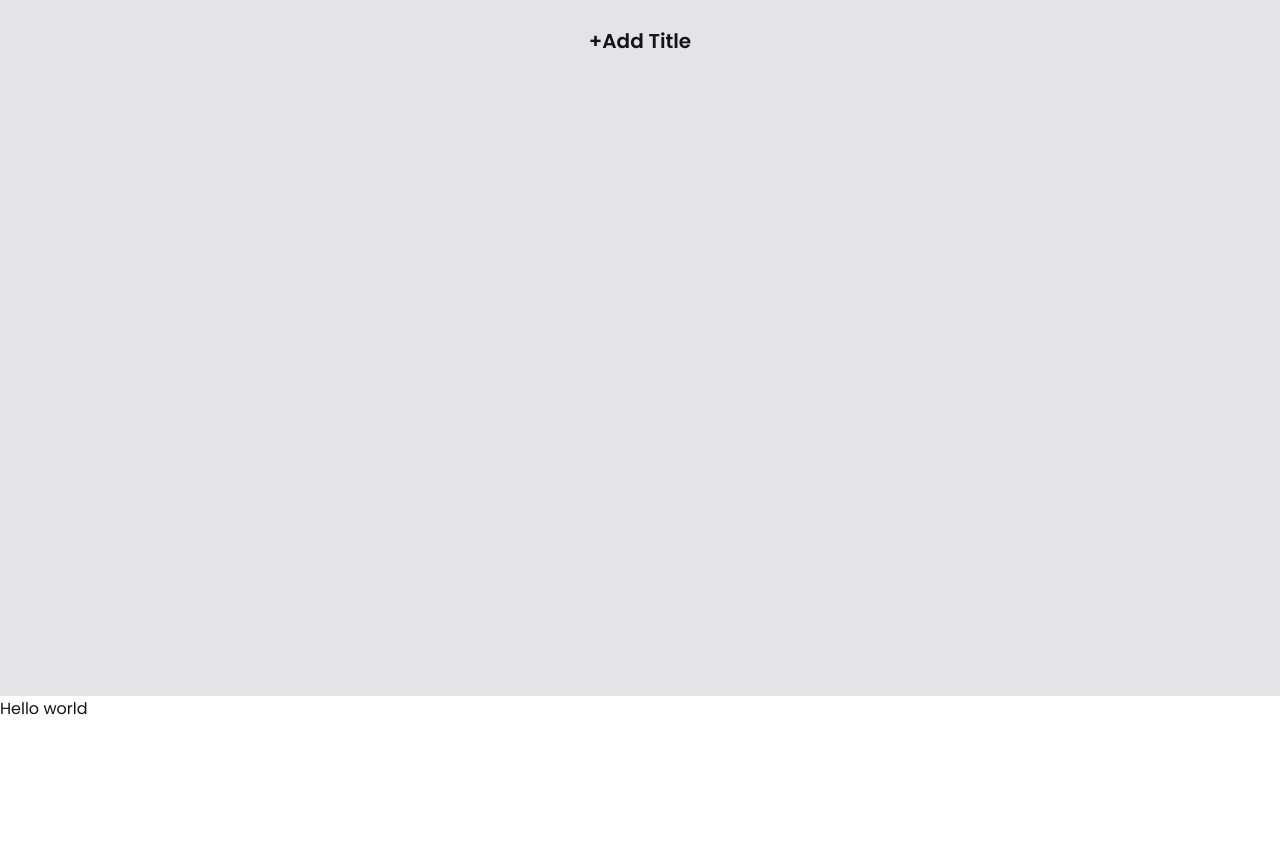
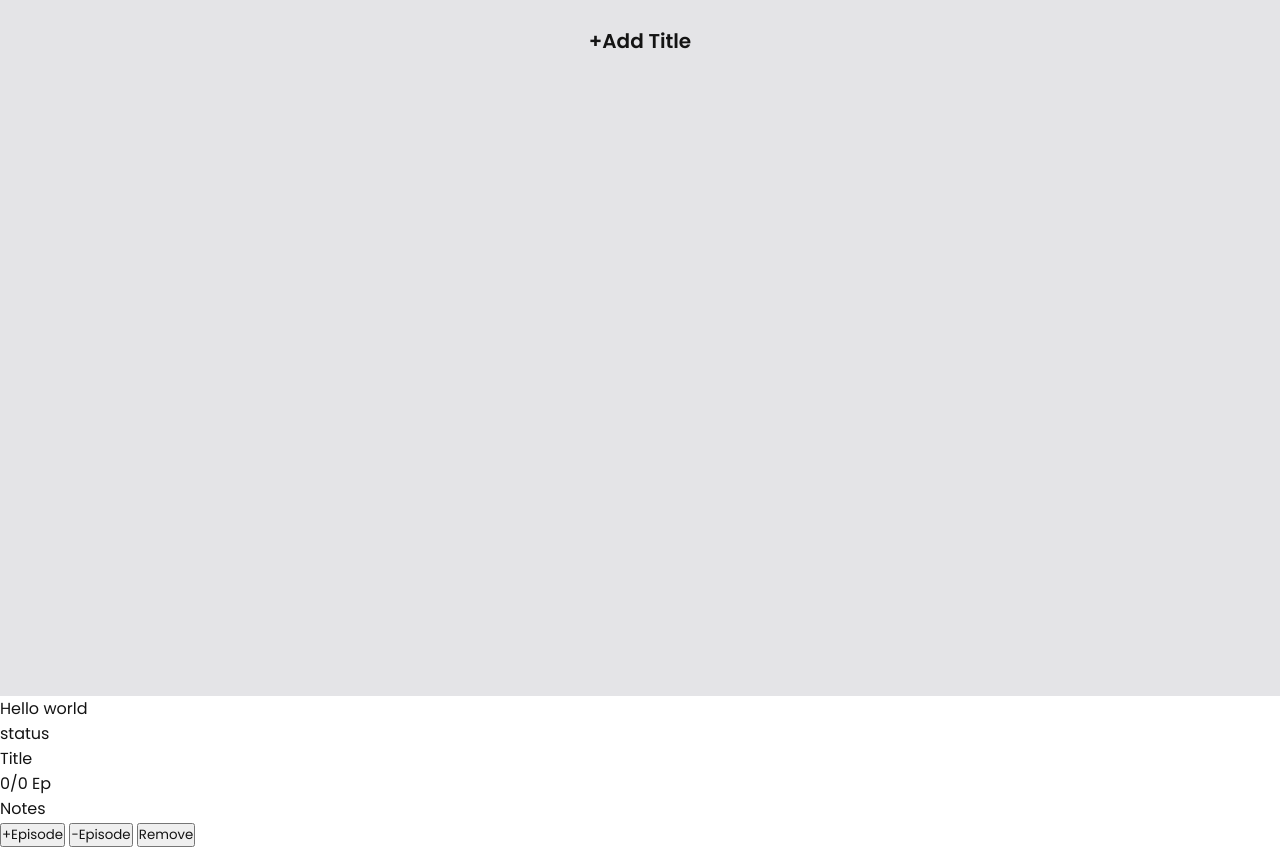
Before and after one commit to qvarkk/anime-watch-list, a plain HTML site: page index.html in a window 1280 px wide. Shown: the part 79-926 px from the top of the page. Before the commit the page ends 800 px from the top, so only its background shows below. Drawn offline with Linux system fonts and the light colour scheme.

```diff
--- a/index.html
+++ b/index.html
@@ -27,12 +27,28 @@
       <main class="main">
         <div class="main-container">
           <button class="new-title" id="addTitleBtn">&plus;Add Title</button>
-          <div class="titles-grid"></div>
+          <div class="titles-grid" id="titlesGrid"></div>
         </div>
       </main>
       <footer class="footer">
         <p>Hello world</p>
       </footer>
     </div>
+    <!-- JS will take this element and remove -->
+    <div class="title-card" id="feed">
+      <div class="card-status" id="statusDiv">
+        <p id="statusPara">status</p>
+      </div>
+      <div class="card-paras">
+        <p class="card-title" id="titlePara">Title</p>
+        <p class="card-ep" id="epPara">0/0 Ep</p>
+        <p class="notes" id="notesPara">Notes</p>
+      </div>
+      <div class="card-buttons">
+        <button class="plus-ep" id="addEpBtn">&plus;Episode</button>
+        <button class="minus-ep" id="subEpBtn">&minus;Episode</button>
+        <button class="remove" id="remTitleBtn">Remove</button>
+      </div>
+    </div>
   </body>
 </html>
```
